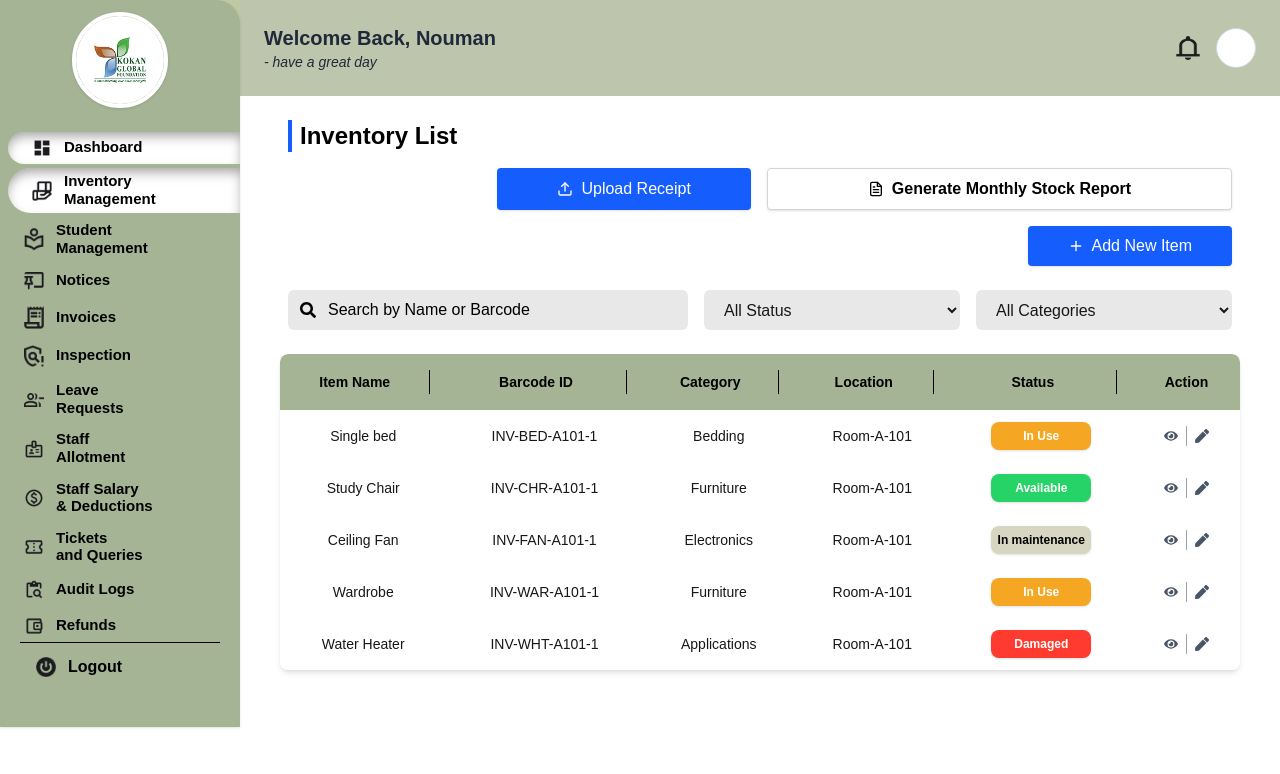
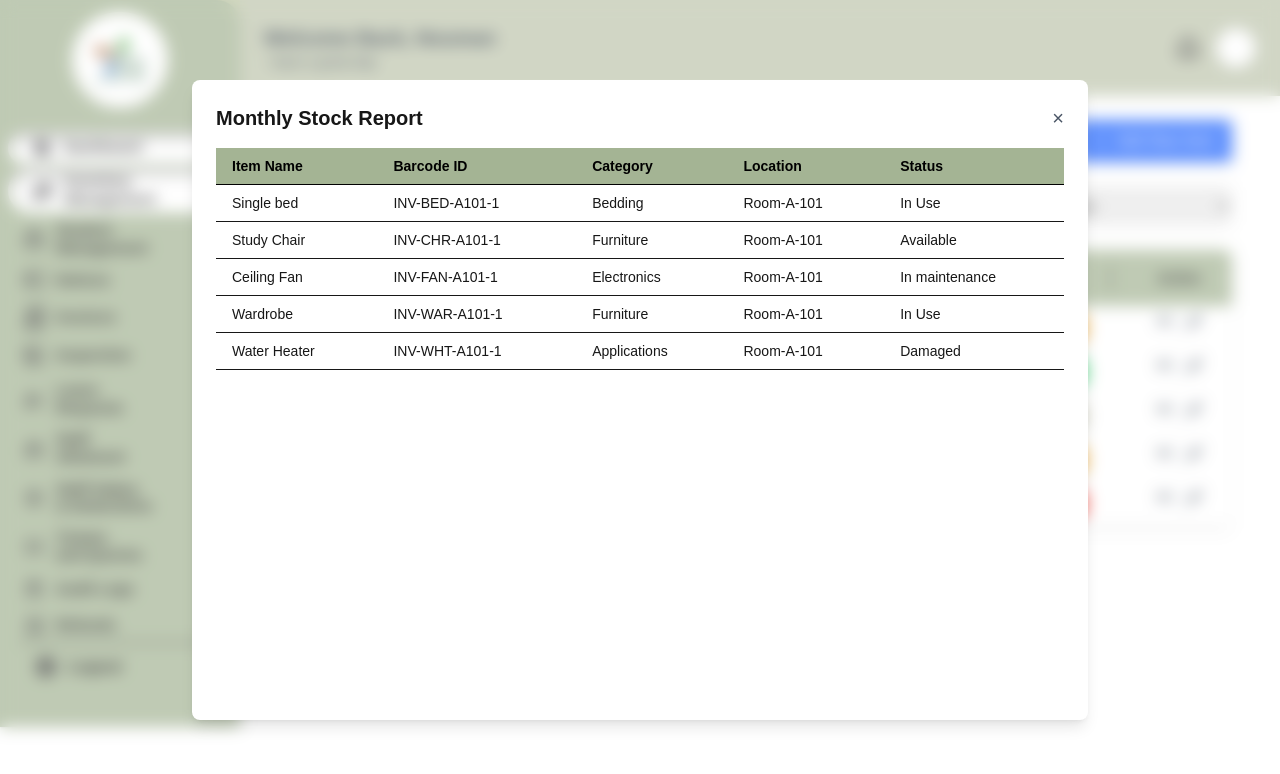
Before and after one commit to dev-nexcore/HM_ADMIN, a Next.js app: page /inventory in a window 1280 px wide. Both pictures are taken after a click on the button "Generate Monthly Stock Report". Shown: the top 774 px of the page. Built offline with nearby package versions, Linux system fonts and the light colour scheme.

Commit message:
made all the changes in inventory

```diff
--- a/src/components/admininventary/inventory.jsx
+++ b/src/components/admininventary/inventory.jsx
@@ -1,6 +1,6 @@
 'use client';
 import React, { useState } from 'react';
-import { FaEye, FaPen, FaSearch } from 'react-icons/fa';
+import { FaEye, FaEyeSlash, FaPen, FaSearch } from 'react-icons/fa';
 import { FiUpload, FiFileText, FiPlus } from 'react-icons/fi';
 
 const initialData = [
@@ -20,49 +20,37 @@ const statusColor = {
 
 const InventoryList = () => {
   const [inventory, setInventory] = useState(initialData);
-  const [editRows, setEditRows] = useState({});
-  const [editData, setEditData] = useState({});
+  const [editData, setEditData] = useState(null);
   const [statusFilter, setStatusFilter] = useState('All Status');
   const [categoryFilter, setCategoryFilter] = useState('All Categories');
   const [searchQuery, setSearchQuery] = useState('');
   const [showUploadModal, setShowUploadModal] = useState(false);
   const [receiptFile, setReceiptFile] = useState(null);
-  const [showAddModal, setShowAddModal] = useState(false);
-  const [newItem, setNewItem] = useState({ name: '', barcode: '', category: '', location: '', status: 'Available' });
-  const [showViewModal, setShowViewModal] = useState(false);
-  const [selectedItem, setSelectedItem] = useState(null);
+  const [hiddenRows, setHiddenRows] = useState({});
+  const [showEditModal, setShowEditModal] = useState(false);
+  const [showReportModal, setShowReportModal] = useState(false); // NEW
 
-  const handleEditClick = (item) => {
-    setEditRows((prev) => ({ ...prev, [item.barcode]: true }));
-    setEditData((prev) => ({ ...prev, [item.barcode]: { ...item } }));
-  };
-
-  const handleEditChange = (barcode, field, value) => {
-    setEditData((prev) => ({
+  const toggleVisibility = (barcode) => {
+    setHiddenRows((prev) => ({
       ...prev,
-      [barcode]: { ...prev[barcode], [field]: value },
+      [barcode]: !prev[barcode],
     }));
-  };
-
-  const handleEditSave = (barcode) => {
-    setInventory((prev) =>
-      prev.map((item) => (item.barcode === barcode ? editData[barcode] : item))
-    );
-    setEditRows((prev) => ({ ...prev, [barcode]: false }));
-  };
-
-  const handleEditCancel = (barcode) => {
-    setEditRows((prev) => ({ ...prev, [barcode]: false }));
-  };
-
-  const handleAddItem = () => {
-    setInventory((prev) => [...prev, newItem]);
-    setNewItem({ name: '', barcode: '', category: '', location: '', status: 'Available' });
-    setShowAddModal(false);
   };
 
   const handleUploadReceipt = (e) => {
     setReceiptFile(e.target.files[0]);
+  };
+
+  const handleEditClick = (item) => {
+    setEditData({ ...item });
+    setShowEditModal(true);
+  };
+
+  const handleEditSave = () => {
+    setInventory((prev) =>
+      prev.map((item) => (item.barcode === editData.barcode ? editData : item))
+    );
+    setShowEditModal(false);
   };
 
   return (
@@ -76,16 +64,18 @@ const InventoryList = () => {
           <div className="flex gap-4 flex-wrap justify-end sm:ml-auto w-full sm:w-auto">
             <button
               onClick={() => setShowUploadModal(true)}
-              className="flex items-center gap-2 bg-blue-600 hover:bg-blue-700 text-white px-15 py-2 rounded shadow w-full sm:w-auto"
+              className="flex items-center gap-2 bg-blue-600 hover:bg-blue-700 text-white px-4 py-2 rounded shadow w-full sm:w-auto"
             >
               <FiUpload /> Upload Receipt
             </button>
-            <button className="flex items-center gap-2 bg-white border border-gray-300 text-black px-25 py-2 rounded shadow w-full sm:w-auto font-bold">
+            <button
+              onClick={() => setShowReportModal(true)}
+              className="flex items-center gap-2 bg-white border border-gray-300 text-black px-4 py-2 rounded shadow w-full sm:w-auto font-bold"
+            >
               <FiFileText /> Generate Monthly Stock Report
             </button>
             <button
-              onClick={() => setShowAddModal(true)}
-              className="flex items-center gap-2 bg-blue-600 hover:bg-blue-700 text-white px-10 py-2 rounded shadow w-full sm:w-auto"
+              className="flex items-center gap-2 bg-blue-600 hover:bg-blue-700 text-white px-4 py-2 rounded shadow w-full sm:w-auto"
             >
               <FiPlus /> Add New Item
             </button>
@@ -130,7 +120,7 @@ const InventoryList = () => {
       </div>
 
       {/* Table */}
-      <div className="px-4 m:px-6">
+      <div className="px-4 sm:px-6">
         <div className="overflow-x-auto bg-white shadow-md rounded-lg">
           <table className="w-full min-w-[700px] text-center border-collapse">
             <thead>
@@ -175,27 +165,18 @@ const InventoryList = () => {
                     (statusFilter === 'All Status' || item.status === statusFilter) &&
                     (categoryFilter === 'All Categories' || item.category === categoryFilter) &&
                     (item.name.toLowerCase().includes(searchQuery.toLowerCase()) ||
-                     item.barcode.toLowerCase().includes(searchQuery.toLowerCase()))
+                      item.barcode.toLowerCase().includes(searchQuery.toLowerCase()))
                 )
                 .map((item) => (
                   <tr key={item.barcode} className="hover:bg-gray-100">
-                    {editRows[item.barcode] ? (
+                    {hiddenRows[item.barcode] ? (
                       <>
-                        <td><input className="border px-2 py-1 w-full" value={editData[item.barcode].name} onChange={(e) => handleEditChange(item.barcode, 'name', e.target.value)} /></td>
-                        <td><input className="border px-2 py-1 w-full" value={editData[item.barcode].barcode} onChange={(e) => handleEditChange(item.barcode, 'barcode', e.target.value)} /></td>
-                        <td><input className="border px-2 py-1 w-full" value={editData[item.barcode].category} onChange={(e) => handleEditChange(item.barcode, 'category', e.target.value)} /></td>
-                        <td><input className="border px-2 py-1 w-full" value={editData[item.barcode].location} onChange={(e) => handleEditChange(item.barcode, 'location', e.target.value)} /></td>
-                        <td>
-                          <select className={`w-[100px] text-xs py-[6px] rounded-lg text-center font-semibold shadow-sm ${statusColor[editData[item.barcode].status]}`} value={editData[item.barcode].status} onChange={(e) => handleEditChange(item.barcode, 'status', e.target.value)}>
-                            <option>Available</option>
-                            <option>In Use</option>
-                            <option>In maintenance</option>
-                            <option>Damaged</option>
-                          </select>
-                        </td>
-                        <td className="text-center">
-                          <button onClick={() => handleEditSave(item.barcode)} className="text-green-600 font-semibold mr-2">Save</button>
-                          <button onClick={() => handleEditCancel(item.barcode)} className="text-red-600 font-semibold">Cancel</button>
+                        <td colSpan={5} className="italic text-gray-400 py-4">Hidden</td>
+                        <td className="px-4 py-2 flex justify-center gap-2">
+                          <FaEyeSlash
+                            className="cursor-pointer text-gray-600 hover:text-red-600"
+                            onClick={() => toggleVisibility(item.barcode)}
+                          />
                         </td>
                       </>
                     ) : (
@@ -207,10 +188,16 @@ const InventoryList = () => {
                         <td className="px-4 py-2">
                           <span className={`inline-block w-[100px] text-xs font-semibold text-center py-[6px] rounded-lg shadow-sm ${statusColor[item.status]}`}>{item.status}</span>
                         </td>
-                        <td className="px-4 py-2 text-center flex justify-center items-center gap-2">
-                          <FaEye className="cursor-pointer text-gray-600 hover:text-blue-600" onClick={() => { setSelectedItem(item); setShowViewModal(true); }} />
-                          <div className="w-[1px] h-5 bg-gray-400 my-2" />
-                          <FaPen className="cursor-pointer text-gray-600 hover:text-green-600" onClick={() => handleEditClick(item)} />
+                        <td className="px-4 py-2 flex justify-center gap-2">
+                          <FaEye
+                            className="cursor-pointer text-gray-600 hover:text-blue-600"
+                            onClick={() => toggleVisibility(item.barcode)}
+                          />
+                          <div className="w-[1px] h-5 bg-gray-400" />
+                          <FaPen
+                            className="cursor-pointer text-gray-600 hover:text-green-600"
+                            onClick={() => handleEditClick(item)}
+                          />
                         </td>
                       </>
                     )}
@@ -221,7 +208,7 @@ const InventoryList = () => {
         </div>
       </div>
 
-      {/* Upload Receipt Modal */}
+      {/* Upload Modal */}
       {showUploadModal && (
         <div className="fixed inset-0 backdrop-blur-sm bg-white/30 flex items-center justify-center z-50">
           <div className="bg-white p-6 rounded-lg shadow-lg w-[90%] max-w-md">
@@ -265,6 +252,95 @@ const InventoryList = () => {
           </div>
         </div>
       )}
+
+      {/* Edit Modal */}
+      {showEditModal && editData && (
+        <div className="fixed inset-0 z-50 flex items-center justify-center backdrop-blur-sm bg-white/20">
+          <div className="bg-white p-6 rounded-lg shadow-lg w-[90%] max-w-md">
+            <h3 className="text-xl font-bold mb-4">Edit Item</h3>
+            {['name', 'barcode', 'category', 'location'].map((field) => (
+              <input
+                key={field}
+                className="border px-3 py-2 w-full mb-3 rounded"
+                value={editData[field]}
+                onChange={(e) => setEditData({ ...editData, [field]: e.target.value })}
+                placeholder={field.charAt(0).toUpperCase() + field.slice(1)}
+              />
+            ))}
+            <select
+              value={editData.status}
+              onChange={(e) => setEditData({ ...editData, status: e.target.value })}
+              className="w-full border px-3 py-2 mb-4 rounded"
+            >
+              <option>Available</option>
+              <option>In Use</option>
+              <option>In maintenance</option>
+              <option>Damaged</option>
+            </select>
+            <div className="flex justify-end gap-4">
+              <button
+                className="px-4 py-2 bg-gray-300 hover:bg-gray-400 text-black rounded"
+                onClick={() => setShowEditModal(false)}
+              >
+                Cancel
+              </button>
+              <button
+                className="px-4 py-2 bg-blue-600 hover:bg-blue-700 text-white rounded"
+                onClick={handleEditSave}
+              >
+                Save
+              </button>
+            </div>
+          </div>
+        </div>
+      )}
+
+      {/* Report Modal */}
+      {showReportModal && (
+        <div className="fixed inset-0 bg-white/30 backdrop-blur-sm z-50 flex items-center justify-center">
+          <div className="bg-white rounded-lg p-6 shadow-lg max-w-4xl w-full h-[80%] overflow-auto">
+            <div className="flex justify-between items-center mb-4">
+              <h3 className="text-xl font-bold">Monthly Stock Report</h3>
+              <button
+                className="text-gray-600 hover:text-red-600 text-xl"
+                onClick={() => setShowReportModal(false)}
+              >
+                &times;
+              </button>
+            </div>
+            <table className="w-full text-sm text-left border-collapse">
+              <thead>
+                <tr className="bg-[#A4B494] text-black text-sm">
+                  <th className="py-2 px-4 border-b">Item Name</th>
+                  <th className="py-2 px-4 border-b">Barcode ID</th>
+                  <th className="py-2 px-4 border-b">Category</th>
+                  <th className="py-2 px-4 border-b">Location</th>
+                  <th className="py-2 px-4 border-b">Status</th>
+                </tr>
+              </thead>
+              <tbody>
+                {inventory
+                  .filter(
+                    (item) =>
+                      (statusFilter === 'All Status' || item.status === statusFilter) &&
+                      (categoryFilter === 'All Categories' || item.category === categoryFilter) &&
+                      (item.name.toLowerCase().includes(searchQuery.toLowerCase()) ||
+                        item.barcode.toLowerCase().includes(searchQuery.toLowerCase()))
+                  )
+                  .map((item) => (
+                    <tr key={item.barcode} className="hover:bg-gray-100">
+                      <td className="py-2 px-4 border-b">{item.name}</td>
+                      <td className="py-2 px-4 border-b">{item.barcode}</td>
+                      <td className="py-2 px-4 border-b">{item.category}</td>
+                      <td className="py-2 px-4 border-b">{item.location}</td>
+                      <td className="py-2 px-4 border-b">{item.status}</td>
+                    </tr>
+                  ))}
+              </tbody>
+            </table>
+          </div>
+        </div>
+      )}
     </div>
   );
 };
```
